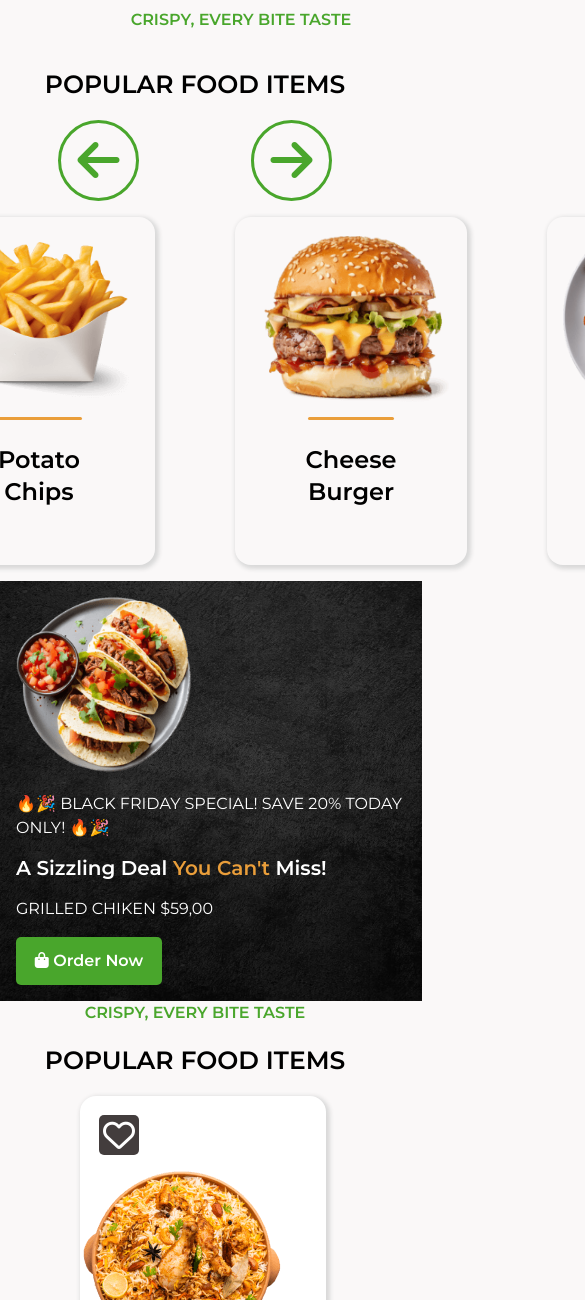
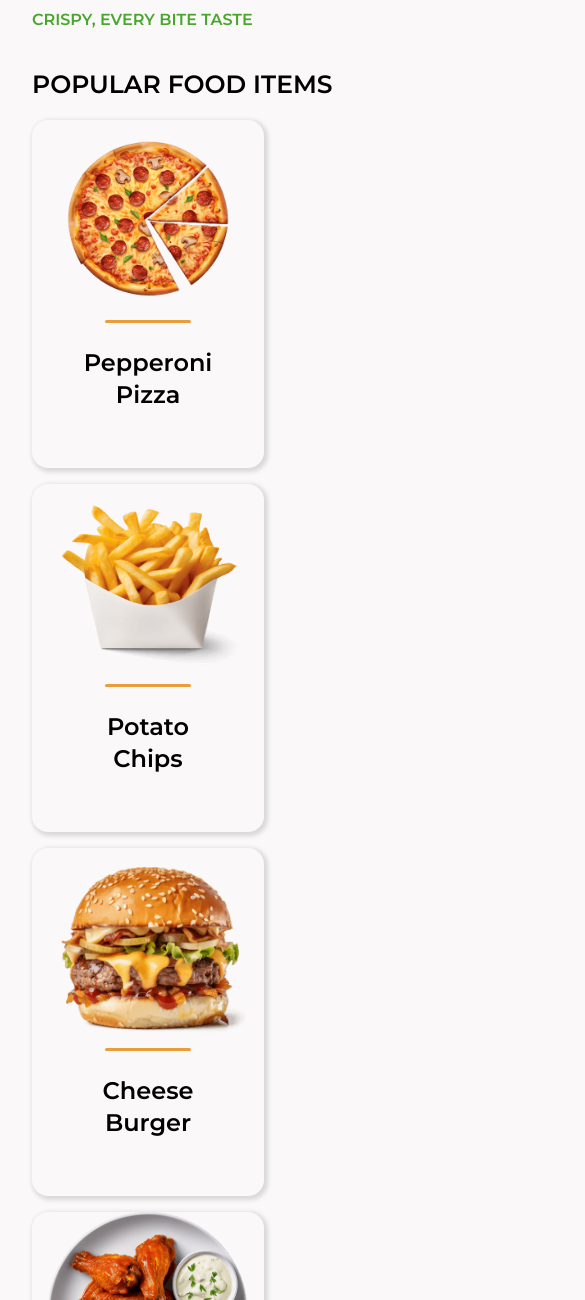
Before and after one commit to ChidexStanley/Taste-Heaven, a plain HTML site: page index.html in a window 390 px wide. Shown: the part 700-2000 px from the top of the page, 585 px wide, since content can reach past the window. Drawn offline with Linux system fonts and the light colour scheme.

Commit message:
change the UX

```diff
--- a/index.html
+++ b/index.html
@@ -139,25 +139,11 @@
 
     <section class="second-section">
       <p>CRISPY, EVERY BITE TASTE</p>
-
-      <div class="slide-head left">
       <h2>POPULAR FOOD ITEMS</h2>
 
-        <div class="slide-arrow-container">
-          <div class="slide-arrow" onclick="scrollLetf()">
-            <i class="fa-solid fa-arrow-left fa-3x"></i>
-          </div>
-          <div class="slide-arrow" onclick=" scrollRight()">
-            <i class="fa-solid fa-arrow-right fa-3x"></i>
-          </div>
-        </div>
-      </div>
+      <div class="contentContainer">
 
-      <div class="slide-container">
-
-        <div class="scrollContent">
-
-          <div class="slide-content">
+        <div class="contents">
           <img src="public/image/pizza.png" alt="pizza">
           <div>
             <div class="hrLine"></div>
@@ -165,7 +151,7 @@
           <h3>Pepperoni <br> Pizza</h3>
         </div>
 
-          <div class="slide-content">
+        <div class="contents">
           <img src="public/image/patato.png" alt="pizza" srcset="">
           <div>
             <div class="hrLine"></div>
@@ -173,7 +159,7 @@
           <h3>Potato <br> Chips</h3>
         </div>
 
-          <div class="slide-content">
+        <div class="contents">
           <img src="public/image/burger.png" alt="pizza">
           <div>
             <div class="hrLine"></div>
@@ -181,7 +167,7 @@
           <h3>Cheese <br>Burger</h3>
         </div>
 
-          <div class="slide-content">
+        <div class="contents">
           <img src="public/image/chicken.png" alt="pizza">
           <div>
             <div class="hrLine"></div>
@@ -189,7 +175,7 @@
           <h3>Grilled<br>Chicken</h3>
         </div>
       </div>
-      </div>
+
 
     </section>
 
@@ -205,11 +191,11 @@
     </section>
 
     <section class="forth-section">
-      <p style="text-align: center; margin: 0;">CRISPY, EVERY BITE TASTE</p>
-      <h2 style="text-align: center;">POPULAR FOOD ITEMS</h2>
+      <p>CRISPY, EVERY BITE TASTE</p>
+      <h2>POPULAR FOOD ITEMS</h2>
 
       <div class="first-row-slide" id="first_row">
-        <div class="row-slide-content">
+        <div class="row-contents">
           <div class="image-content">
             <div class="loveIcon"><i class="fa-regular fa-heart fa-2x" style="color: white;"></i></div>
             <img src="public/image/shawamma.png" alt="pizza">
@@ -227,7 +213,7 @@
           </div>
         </div>
 
-        <div class="row-slide-content">
+        <div class="row-contents">
           <div class="image-content">
             <div class="loveIcon"><i class="fa-regular fa-heart fa-2x" style="color: white;"></i></div>
             <img src="public/image/pizza.png" alt="pizza">
@@ -245,7 +231,7 @@
           </div>
         </div>
 
-        <div class="row-slide-content">
+        <div class="row-contents">
           <div class="image-content">
             <div class="loveIcon"><i class="fa-regular fa-heart fa-2x" style="color: white;"></i></div>
             <img src="public/image/beef-shawamma.png" alt="pizza">
@@ -267,7 +253,7 @@
       <!-- second row -->
 
       <div class="first-row-slide second-row-slide" id="second_row">
-        <div class="row-slide-content">
+        <div class="row-contents">
           <div class="image-content">
             <div class="loveIcon"><i class="fa-regular fa-heart fa-2x" style="color: white;"></i></div>
             <img src="public/image/fried-chicken.png " alt="pizza">
@@ -285,7 +271,7 @@
           </div>
         </div>
 
-        <div class="row-slide-content">
+        <div class="row-contents">
           <div class="image-content">
             <div class="loveIcon"><i class="fa-regular fa-heart fa-2x" style="color: white;"></i></div>
             <img src="public/image/Paster.png" alt="pizza">
@@ -303,7 +289,7 @@
           </div>
         </div>
 
-        <div class="row-slide-content">
+        <div class="row-contents">
           <div class="image-content">
             <div class="loveIcon"><i class="fa-regular fa-heart fa-2x" style="color: white;"></i></div>
             <img src="public/image/pizza.png" alt="pizza">
@@ -324,7 +310,7 @@
 
       <!-- third row -->
       <div class="first-row-slide second-row-slide" id="third_row">
-        <div class="row-slide-content">
+        <div class="row-contents">
           <div class="image-content">
             <div class="loveIcon"><i class="fa-regular fa-heart fa-2x" style="color: white;"></i></div>
             <img src="public/image/french-flies.png" alt="pizza">
@@ -342,7 +328,7 @@
           </div>
         </div>
 
-        <div class="row-slide-content">
+        <div class="row-contents">
           <div class="image-content">
             <div class="loveIcon"><i class="fa-regular fa-heart fa-2x" style="color: white;"></i></div>
             <img src="public/image/pizza.png" alt="pizza">
@@ -360,7 +346,7 @@
           </div>
         </div>
 
-        <div class="row-slide-content">
+        <div class="row-contents">
           <div class="image-content">
             <div class="loveIcon"><i class="fa-regular fa-heart fa-2x" style="color: white;"></i></div>
             <img src="public/image/burger.png" alt="pizza">
@@ -379,7 +365,7 @@
         </div>
       </div>
 
-      <div class=" btn2" id="view" onclick="view_btn()">
+      <div class="btn2" id="view" onclick="view_btn()">
         <button style="border: none; margin-top: 1rem;" id="view_content">View More <i
             class="fa-solid fa-arrow-right-from-bracket" style="color:#fff;"></i></button>
       </div>
--- a/public/style.css
+++ b/public/style.css
@@ -244,7 +244,9 @@ nav {
   font-weight: 600;
 }
 
-.slide-content>img {
+/* bvsidon */
+
+.contents>img {
   width: 244px;
   height: 244px;
 }
@@ -256,7 +258,7 @@ nav {
   border-radius: 3px;
 }
 
-.slide-content>h3 {
+.contents>h3 {
   font-family: Montserrat;
   font-size: 24px;
   font-weight: 600;
@@ -264,7 +266,7 @@ nav {
   text-align: center;
 }
 
-.slide-content {
+.contents {
   height: 348px;
   display: flex;
   flex-direction: column;
@@ -275,7 +277,7 @@ nav {
   padding-right: 1rem;
 }
 
-.slide-content:hover {
+.contents:hover {
   background-color: #EA9E3A;
 }
 
@@ -283,23 +285,12 @@ nav {
   background-color: #FFFFFF;
 }
 
-.slide-container {
-  max-width: 75rem;
-  height: 380px;
+.contentContainer {
   display: flex;
-  align-items: center;
-  justify-content: center;
-  overflow: hidden;
-  white-space: nowrap;
-  margin-left: 4rem;
-  margin-right: 4rem;
-}
-
-.scrollContent {
-  display: flex;
-  gap: 5rem;
-  justify-content: center;
-  max-width: 75rem;
+  justify-content: space-between;
+  flex-wrap: wrap;
+  gap: 1rem;
+  margin-bottom: 2rem;
 }
 
 .slide-head .slide-arrow {
@@ -335,8 +326,10 @@ nav {
 .second-section {
   display: flex;
   flex-direction: column;
-  justify-content: center;
-  align-items: center;
+  /* align-items: center; */
+  text-align: center;
+  padding-left: 2rem;
+  padding-right: 2rem;
 }
 
 .third-section {
@@ -435,8 +428,10 @@ h3>del {
   line-height: 24px;
 }
 
+/* forth section */
+
 .first-row-slide {
-  margin-left: 5rem;
+  margin-left: 2rem;
   display: flex;
   flex-wrap: wrap;
   margin-right: 5rem;
@@ -457,6 +452,15 @@ h3>del {
 .forth-section button {
   color: #FFFFFF;
   background-color: #433D3D;
+}
+
+.forth-section p {
+  text-align: center;
+  margin: 0;
+}
+
+.forth-section h2 {
+  text-align: center;
 }
 
 /* footer */
@@ -611,9 +615,17 @@ footer {
     justify-content: center;
   }
 
-  .slide-content>img {
+  .contents>img {
     width: 200px;
     height: 200px;
+  }
+
+  .second-section {
+    text-align: start;
+  }
+
+  .second-section>p {
+    margin-left: 0;
   }
 
   /* third section */
@@ -627,6 +639,7 @@ footer {
     justify-content: normal;
     align-items: normal;
     text-align: left;
+    width: 93.5%;
   }
 
   .third-section1 {
@@ -648,12 +661,21 @@ footer {
     margin: 0;
   }
 
+  /* fouth-section */
+
+  .forth-section p,
+  .forth-section h2 {
+    text-align: start;
+    margin: 2rem;
+  }
+
+  .forth-section .btn2 {
+    display: block;
+    margin: 2rem;
+  }
 
   /* footer */
 
-  footer {
-    margin-left: 0.5rem;
-  }
 
   .ff-left {
     height: 20rem;
@@ -690,7 +712,11 @@ footer {
   .thf-body {
     flex-direction: column;
     align-items: start;
+  }
 
+  .second-fsection,
+  .third-fsection {
+    padding-left: 1rem;
   }
 }
 
--- a/script.js
+++ b/script.js
@@ -46,29 +46,6 @@ function autoPlay() {
 let myInterval = setInterval(autoPlay, 4000) // Change image every 4 seconds
 autoPlay();
 
-// second section
-let scrollAmount = 0;
-const scrollStep = 356; // Each image width is 356px
-const maxScroll = 1370 - 1200; // (8 images * 300px) - container width
-
-const content = document.querySelector('.scrollContent');
-
-function scrollLetf() {
-    scrollAmount -= scrollStep;
-    if (scrollAmount < 0) {
-        scrollAmount = 0;
-    }
-    content.style.transform = `translateX(-${scrollAmount}px)`;
-}
-
-function scrollRight() {
-    scrollAmount += scrollStep;
-    if (scrollAmount > maxScroll) {
-        scrollAmount = maxScroll;
-    }
-    content.style.transform = `translateX(-${scrollAmount}px)`;
-}
-
 //view more
 var menu1 = document.getElementById("first_row");
 var menu2 = document.getElementById("second_row");
@@ -113,7 +90,7 @@ function adder() {
 }
 
 
-    //  phone responsiveness
+//  phone responsiveness dropdown
 
 var menubar = document.getElementById("menu");
 var dropdown = document.querySelector(".dropdown");
```
Lines whose indentation alone changed are shown as unchanged.
